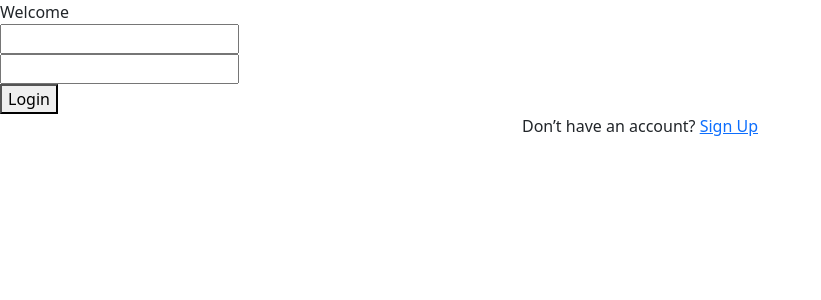
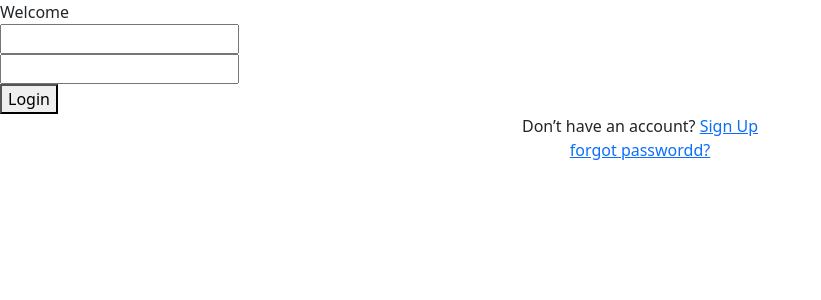
Before and after one commit to Morteza078/online-shop, a Django app: template templates/customer/login.html in a window 1280 px wide. Shown: the part 62-362 px from the top of the page, without its empty margins (0-821 px from the left). Run offline with Django 3.2, Linux system fonts and the light colour scheme; the template is opened without the code that fills it: values that come from a table or form of the project are taken from there, others are empty; some libraries are stand-ins or nearby versions.

Commit message:
some change in style

```diff
--- a/templates/customer/login.html
+++ b/templates/customer/login.html
@@ -105,6 +105,11 @@
                         <a class="txt2" href="{% url 'customer:register' %}">
                             {% trans 'Sign Up' %}
                         </a>
+                        <div>
+                            <a href="{% url 'customer:reset-password' %}" class="txt1">
+                            {% translate 'forgot passwordd?' %}
+                        </a>
+                        </div>
                     </div>
                 </form>
             </div>
```
Lines whose indentation alone changed are shown as unchanged.
